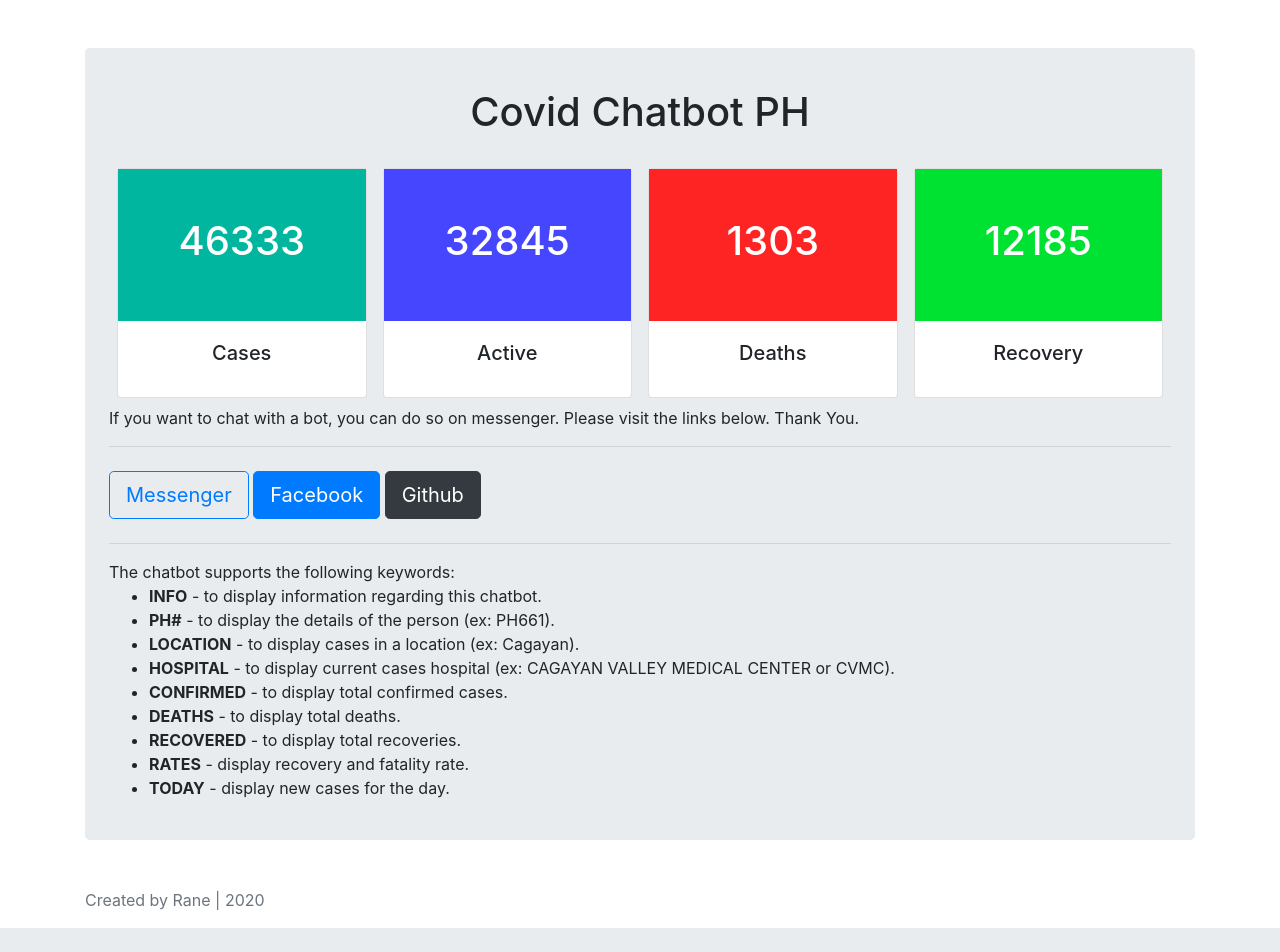
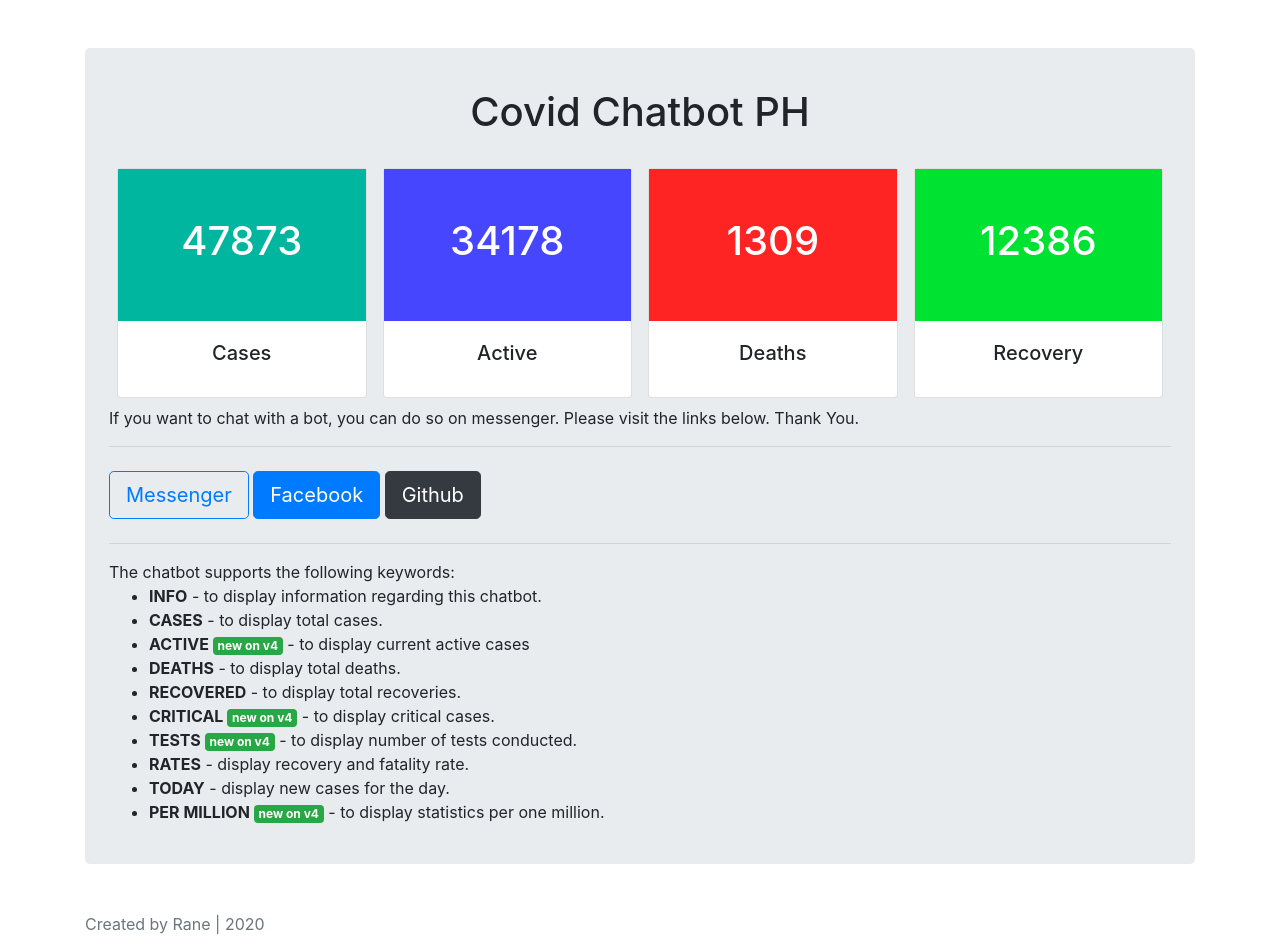
Before and after one commit to rgvillanueva28/covid-chatbot-ph, a Flask app: page / in a window 1280 px wide. Before the commit the page ends 928 px from the top, so only its background shows below. Run offline with Flask 2, Linux system fonts and the light colour scheme; parts of the project's set-up code (start-up, migrations or seed data) failed here and were passed over; some libraries are stand-ins or nearby versions.

Commit message:
❎ Fixed bugs ➕ updated README/info

```diff
--- a/app.py
+++ b/app.py
@@ -58,8 +58,8 @@ def send_message(recipient_id, response):
     return "success"
 
 if __name__ == '__main__':
-    # app.config['TEMPLATES_AUTO_RELOAD'] = True
-    # app.config['ENV'] = 'development'
-    # app.config['DEBUG'] = True
-    # app.config['TESTING'] = True
+    app.config['TEMPLATES_AUTO_RELOAD'] = True
+    app.config['ENV'] = 'development'
+    app.config['DEBUG'] = True
+    app.config['TESTING'] = True
     app.run()
--- a/statistics.json
+++ b/statistics.json
@@ -1 +1 @@
-{"updated": 1594109986345, "country": "Philippines", "countryInfo": {"_id": 608, "iso2": "PH", "iso3": "PHL", "lat": 13, "long": 122, "flag": "https://disease.sh/assets/img/flags/ph.png"}, "cases": 46333, "todayCases": 0, "deaths": 1303, "todayDeaths": 0, "recovered": 12185, "todayRecovered": 0, "active": 32845, "critical": 166, "casesPerOneMillion": 423, "deathsPerOneMillion": 12, "tests": 845218, "testsPerOneMillion": 7712, "population": 109599173, "continent": "Asia", "oneCasePerPeople": 2365, "oneDeathPerPeople": 84113, "oneTestPerPeople": 130, "activePerOneMillion": 299.68, "recoveredPerOneMillion": 111.18, "criticalPerOneMillion": 1.51}
+{"updated": 1594138191725, "country": "Philippines", "countryInfo": {"_id": 608, "iso2": "PH", "iso3": "PHL", "lat": 13, "long": 122, "flag": "https://disease.sh/assets/img/flags/ph.png"}, "cases": 47873, "todayCases": 1540, "deaths": 1309, "todayDeaths": 6, "recovered": 12386, "todayRecovered": 201, "active": 34178, "critical": 166, "casesPerOneMillion": 437, "deathsPerOneMillion": 12, "tests": 845218, "testsPerOneMillion": 7712, "population": 109599173, "continent": "Asia", "oneCasePerPeople": 2289, "oneDeathPerPeople": 83727, "oneTestPerPeople": 130, "activePerOneMillion": 311.85, "recoveredPerOneMillion": 113.01, "criticalPerOneMillion": 1.51}
--- a/templates/index.html
+++ b/templates/index.html
@@ -106,17 +106,15 @@
       The chatbot supports the following keywords:
       <ul>
         <li><b>INFO</b> - to display information regarding this chatbot.</li>
-        <li><b>PH#</b> - to display the details of the person (ex: PH661).</li>
-        <li><b>LOCATION</b> - to display cases in a location (ex: Cagayan).</li>
-        <li>
-          <b>HOSPITAL</b> - to display current cases hospital (ex: CAGAYAN
-          VALLEY MEDICAL CENTER or CVMC).
-        </li>
-        <li><b>CONFIRMED</b> - to display total confirmed cases.</li>
+        <li><b>CASES</b> - to display total cases.</li>
+        <li><b>ACTIVE <span class="badge badge-success">new on v4</span></b> - to display current active cases</li>
         <li><b>DEATHS</b> - to display total deaths.</li>
         <li><b>RECOVERED</b> - to display total recoveries.</li>
+        <li><b>CRITICAL <span class="badge badge-success">new on v4</span></b> - to display critical cases.</li>
+        <li><b>TESTS <span class="badge badge-success">new on v4</span></b> - to display number of tests conducted.</li>
         <li><b>RATES</b> - display recovery and fatality rate.</li>
         <li><b>TODAY</b> - display new cases for the day.</li>
+        <li><b>PER MILLION <span class="badge badge-success">new on v4</span></h1></b> - to display statistics per one million.</li>
       </ul>
     </div>
   </div>
```
Also changed, not shown: dataCleaning.py (+8 -8 lines), requirements.txt (+19 -2 lines), README.md.
